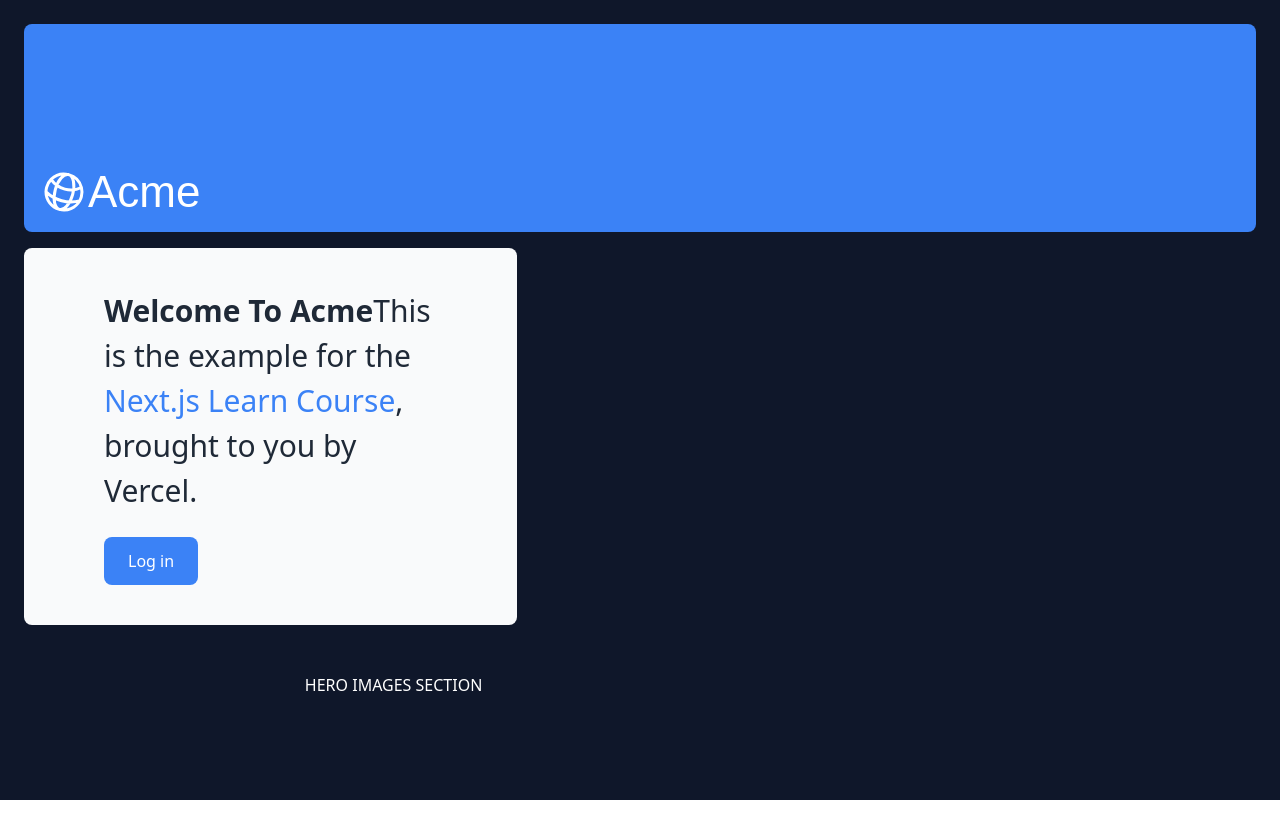
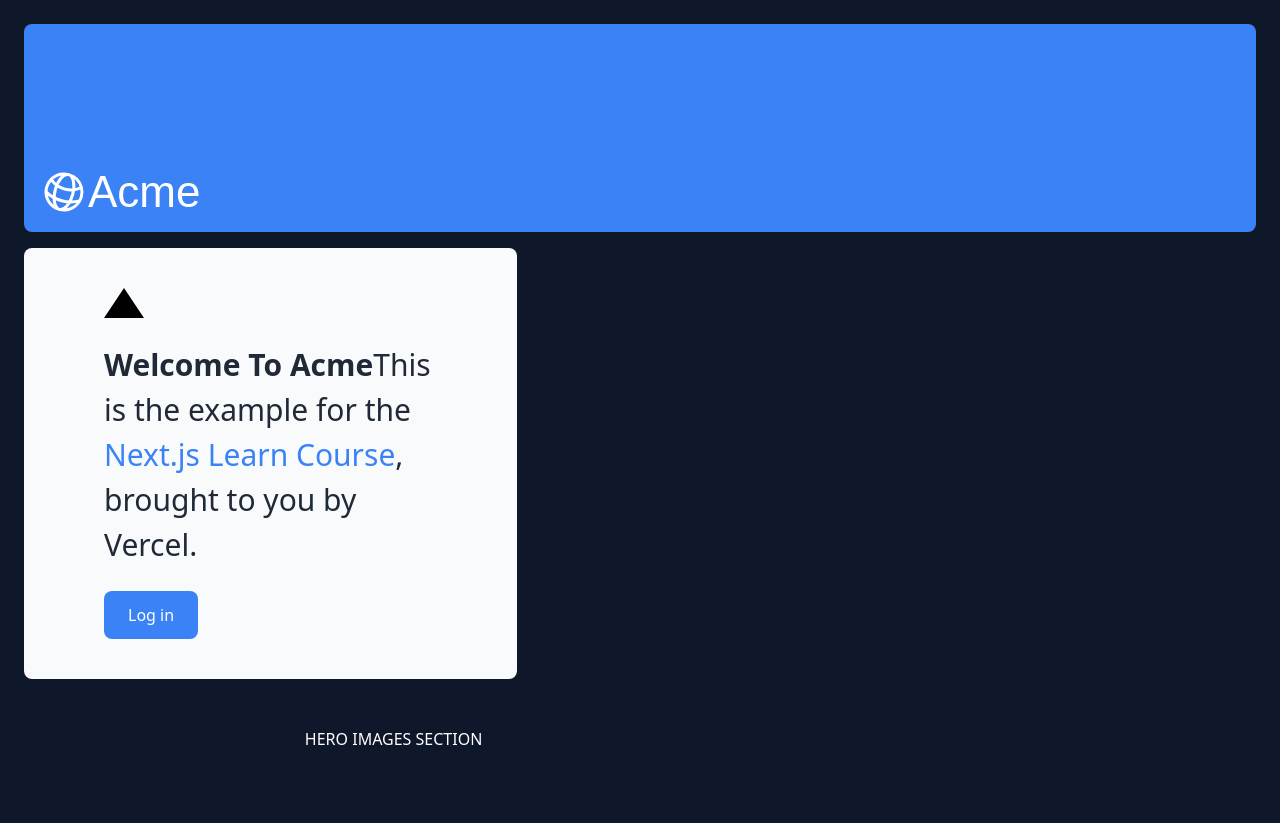
Before and after one commit to PaulHaze/learn-nextjs-tutorial-code, a Next.js app: page / in a window 1280 px wide. Before the commit the page ends 800 px from the top, so only its background shows below. Built offline with nearby package versions, Linux system fonts and the light colour scheme; a web font is replaced by a local one.

Commit message:
add a triangle to homepage

```diff
--- a/src/app/layout.tsx
+++ b/src/app/layout.tsx
@@ -2,7 +2,6 @@
 
 import type { Metadata } from 'next';
 
-// !CHANGETHIS
 export const metadata: Metadata = {
   title: 'Learn Nextjs',
   description: 'Code along for learn Nextjs',
--- a/src/app/page.tsx
+++ b/src/app/page.tsx
@@ -11,6 +11,7 @@
       </div>
       <div className="mt-4 flex-grow flex-col gap-4 md:flex-row">
         <div className="flex flex-col justify-center gap-6 rounded-lg bg-gray-50 px-6 py-10 md:w-2/5 md:px-20">
+          <div className="h-0 w-0 border-b-[30px] border-l-[20px] border-r-[20px] border-b-black border-l-transparent border-r-transparent" />
           <p className="text-xl text-gray-800 md:text-3xl md:leading-normal">
             <strong>Welcome To Acme</strong>
             This is the example for the{' '}
```
